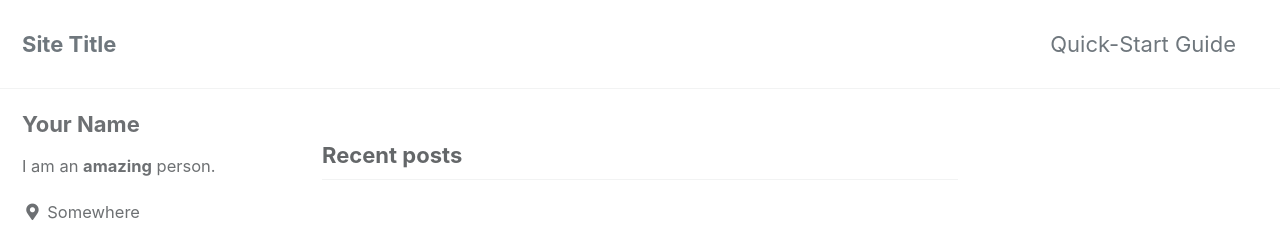
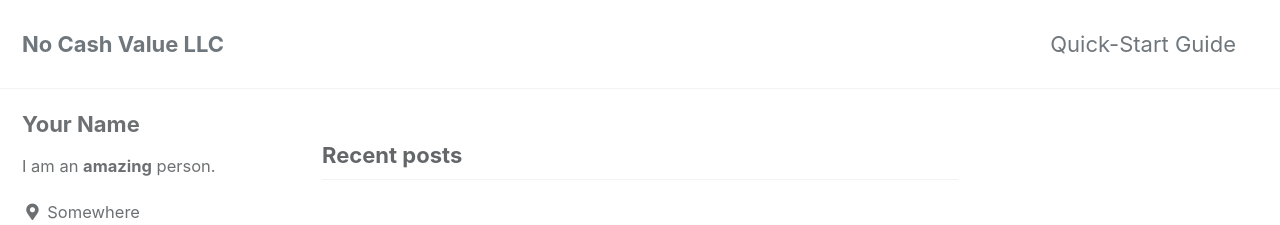
Before and after one commit to cdigitaldetroit/NCVLLC, a Jekyll site: the page built from index.html, in a window 1280 px wide. Shown: the top 225 px of the page. Built offline with Jekyll 4.4.1, drawn with Linux system fonts in a browser that asks for light colours; cached includes are drawn as plain includes; the list of posts is cut into pages by our own code.

Commit message:
Edit Title

```diff
--- a/_config.yml
+++ b/_config.yml
@@ -16,7 +16,7 @@ minimal_mistakes_skin    : "default" # "air", "aqua", "contrast", "dark", "dirt"
 
 # Site Settings
 locale                   : "en-US"
-title                    : "Site Title"
+title                    : "No Cash Value LLC"
 title_separator          : "-"
 subtitle                 : # site tagline that appears below site title in masthead
 name                     : "Your Name"
```
